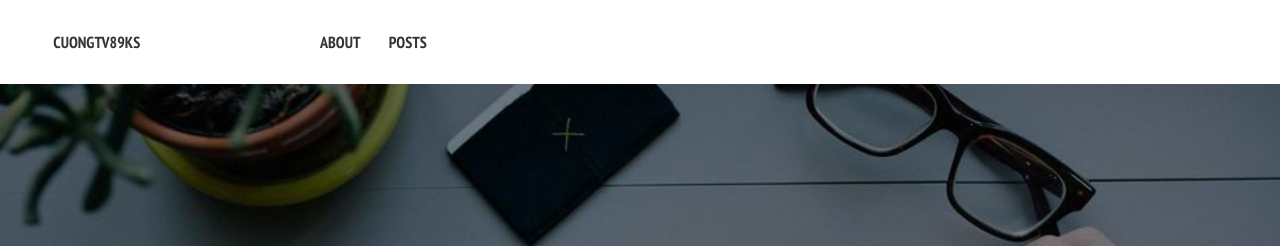
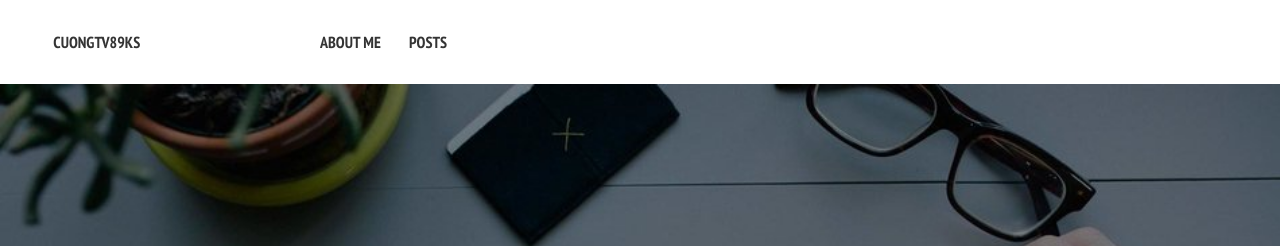
Before and after one commit to cuongtv89ks/cuongtv89ks, a Jekyll site: the page built from index.md, in a window 1280 px wide. Shown: the top 246 px of the page. Built offline with Jekyll 4.4.1, drawn with Linux system fonts in a browser that asks for light colours; nearby versions of some CDN libraries.

Commit message:
updated nagivation

```diff
--- a/_data/navigation.yml
+++ b/_data/navigation.yml
@@ -1,6 +1,6 @@
 # Site navigation links
 
-- title: About
+- title: About me
   url: /about/
 
 - title: Posts
```
